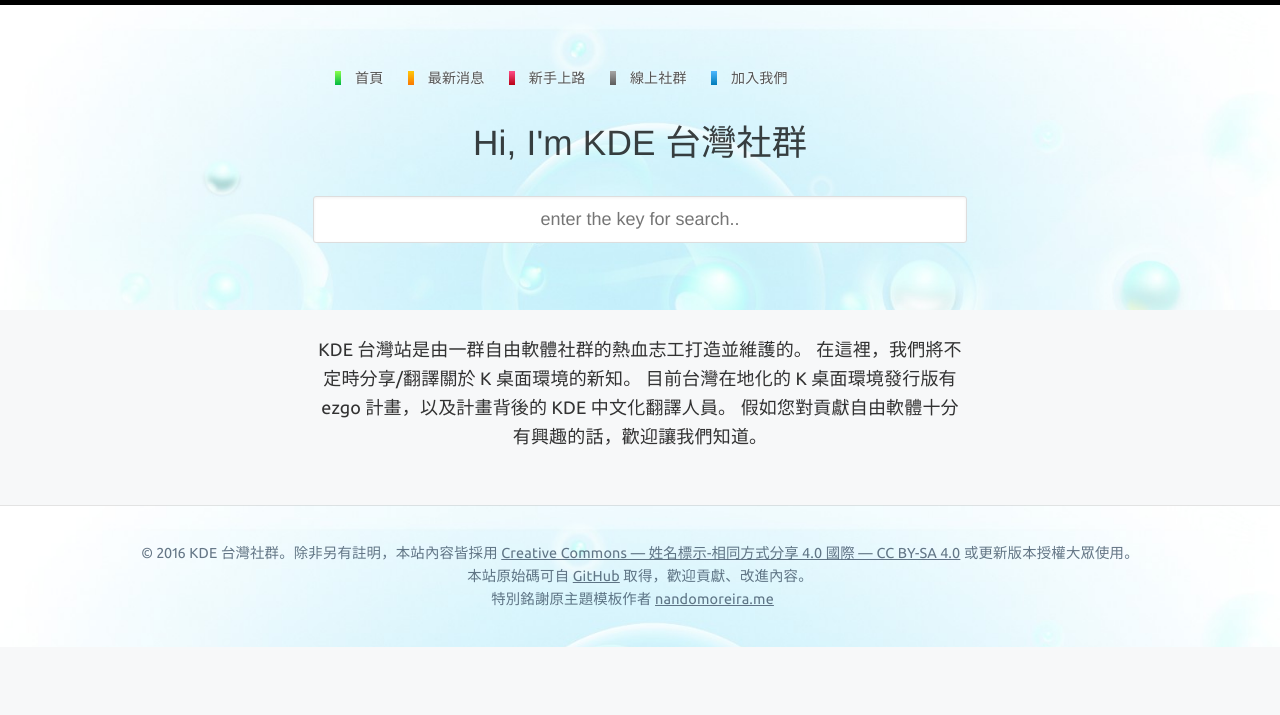
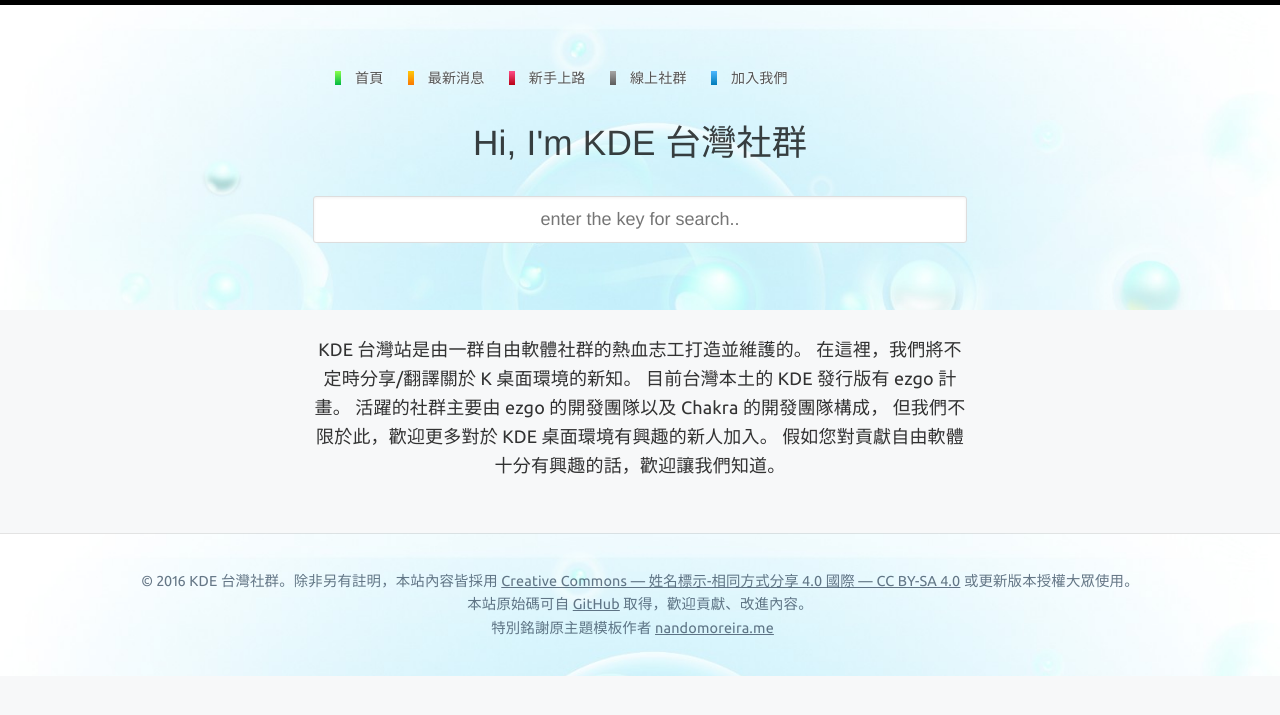
Before and after one commit to linux-taiwan/kde.linux.org.tw, a Jekyll site: the page built from index.html, in a window 1280 px wide. Shown: the top 715 px of the page. Built offline with Jekyll 4.4.1, drawn with Linux system fonts in a browser that asks for light colours; some web fonts are replaced.

Commit message:
edit the greeting sentence

```diff
--- a/index.html
+++ b/index.html
@@ -7,8 +7,10 @@
 <section class="posts txt-center container">
 
     <p>KDE 台灣站是由一群自由軟體社群的熱血志工打造並維護的。
-在這裡，我們將不定時分享/翻譯關於 K 桌面環境的新知。
-目前台灣在地化的 K 桌面環境發行版有 ezgo 計畫，以及計畫背後的 KDE 中文化翻譯人員。
-假如您對貢獻自由軟體十分有興趣的話，歡迎讓我們知道。 </p>
+       在這裡，我們將不定時分享/翻譯關於 K 桌面環境的新知。
+       目前台灣本土的 KDE 發行版有 ezgo 計畫。
+       活躍的社群主要由 ezgo 的開發團隊以及 Chakra 的開發團隊構成，
+       但我們不限於此，歡迎更多對於 KDE 桌面環境有興趣的新人加入。
+       假如您對貢獻自由軟體十分有興趣的話，歡迎讓我們知道。 </p>
 
 </section>
```
